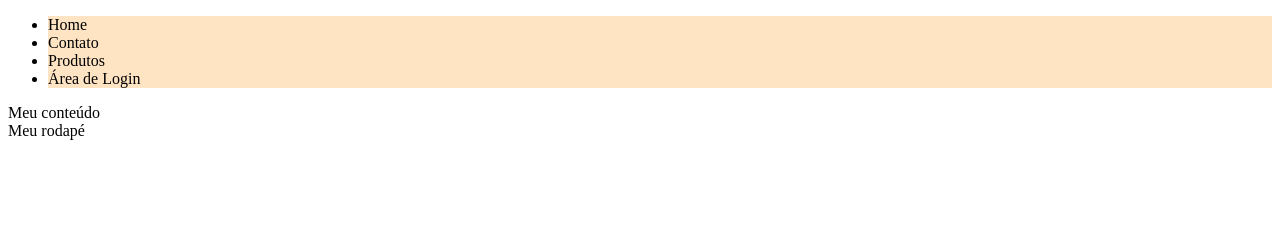
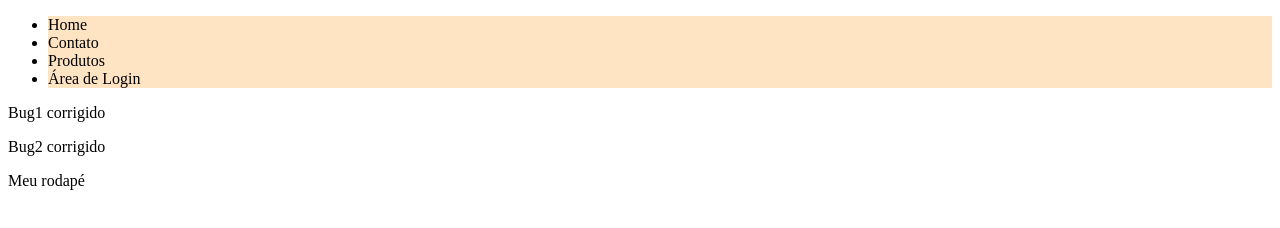
Before and after one commit to MatioooMP/PrjGit, a plain HTML site: page index.html in a window 1280 px wide. Drawn offline with Linux system fonts and the light colour scheme.

```diff
--- a/index.html
+++ b/index.html
@@ -21,7 +21,10 @@
             </ul>
         </nav>
     </header>
-    <main>Meu conteúdo</main>
+    <main>
+        <p>Bug1 corrigido</p>
+        <p>Bug2 corrigido</p>
+    </main>
     <footer>Meu rodapé</footer>
 </body>
 
```
